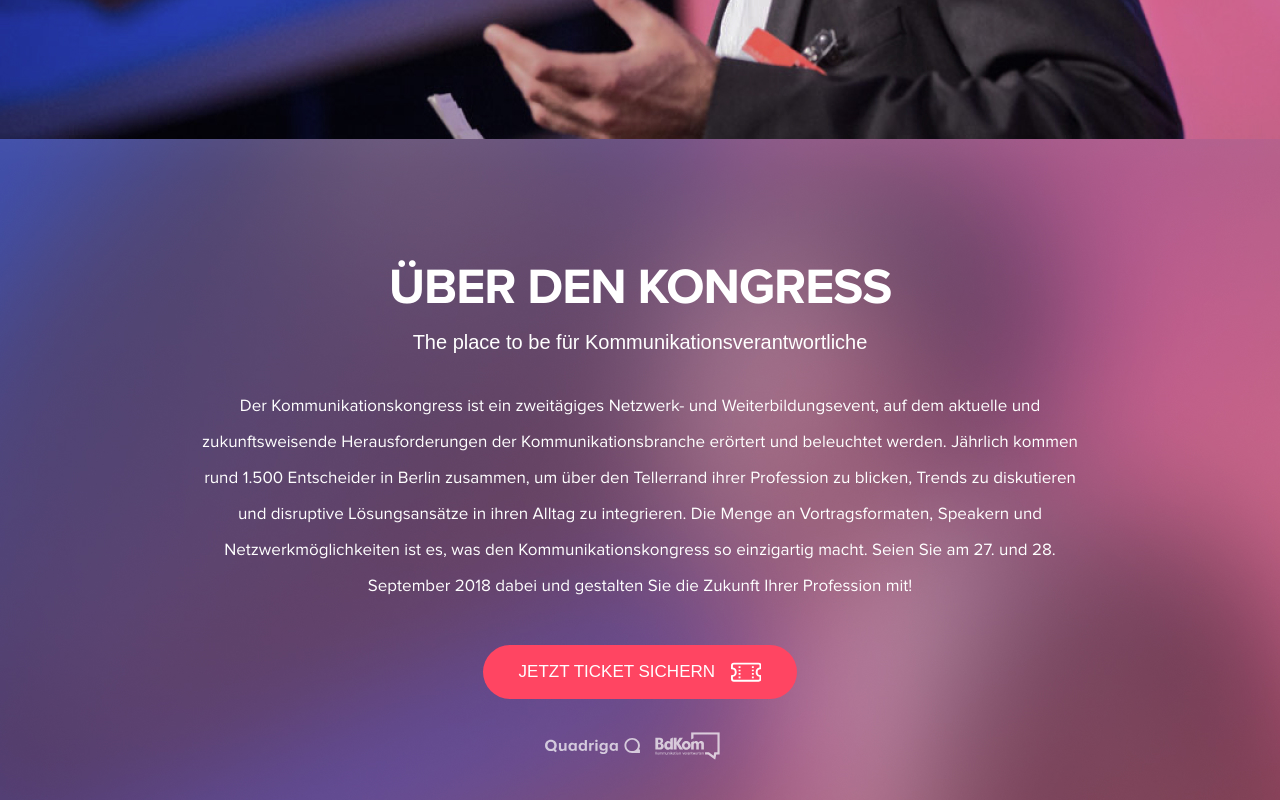
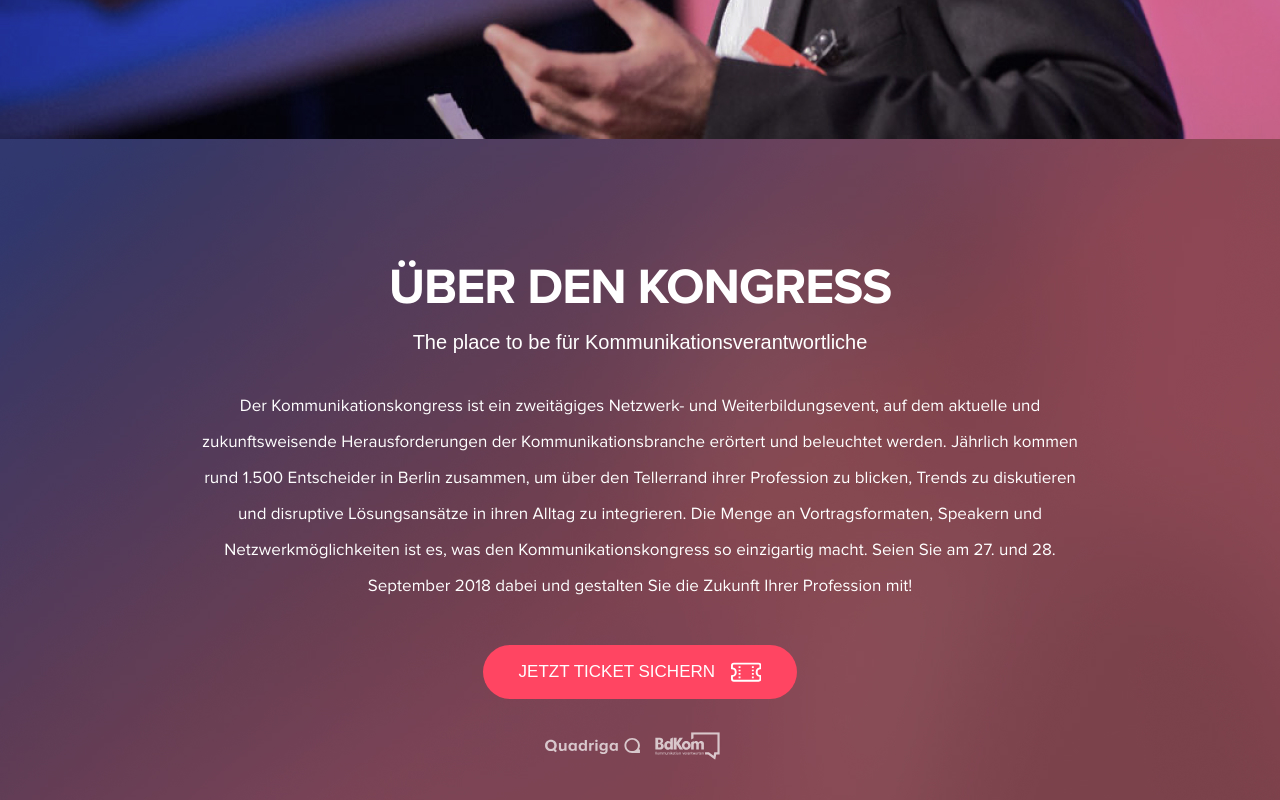
Before and after one commit to ilanlavi22/KK18, a Next.js app: page / in a window 1280 px wide. Shown: the part 720-1520 px from the top of the page. Built offline with nearby package versions, Linux system fonts and the light colour scheme; a web font is replaced by a local one.

Commit message:
kk18-sap

```diff
--- a/tailwind.config.ts
+++ b/tailwind.config.ts
@@ -43,7 +43,7 @@ const config: Config = {
       backgroundPosition: {
         "hero-sm": "35% center",
         "hero-md": "center top",
-        "bg-about": "right center",
+        "bg-about": "center center",
         "bg-themen": "center 20%",
         "bg-themen-sm": "35% 20%",
         "bg-key": "-50px top",
```
Also changed, not shown: public/bg-about-alter.jpg.
